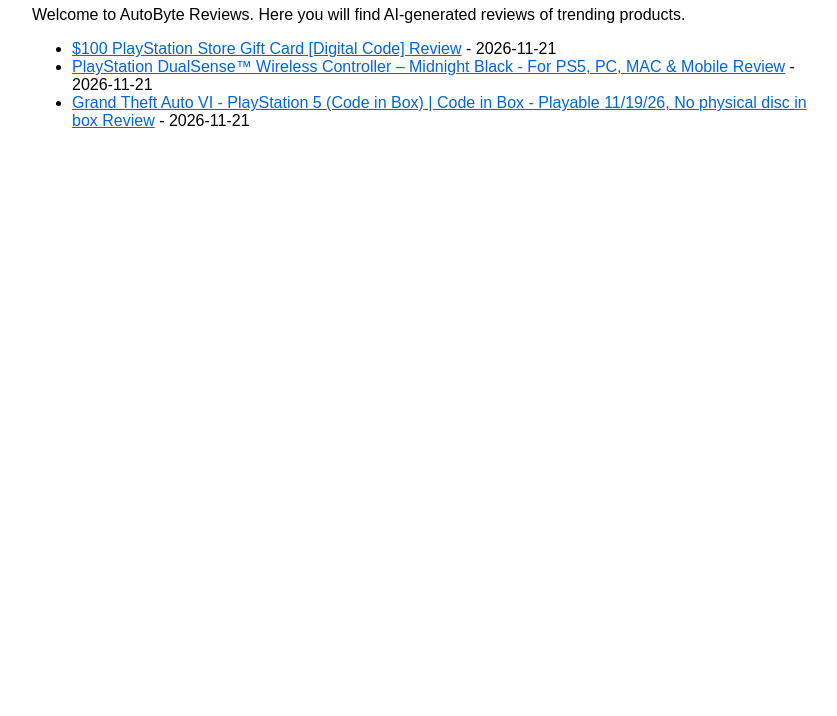
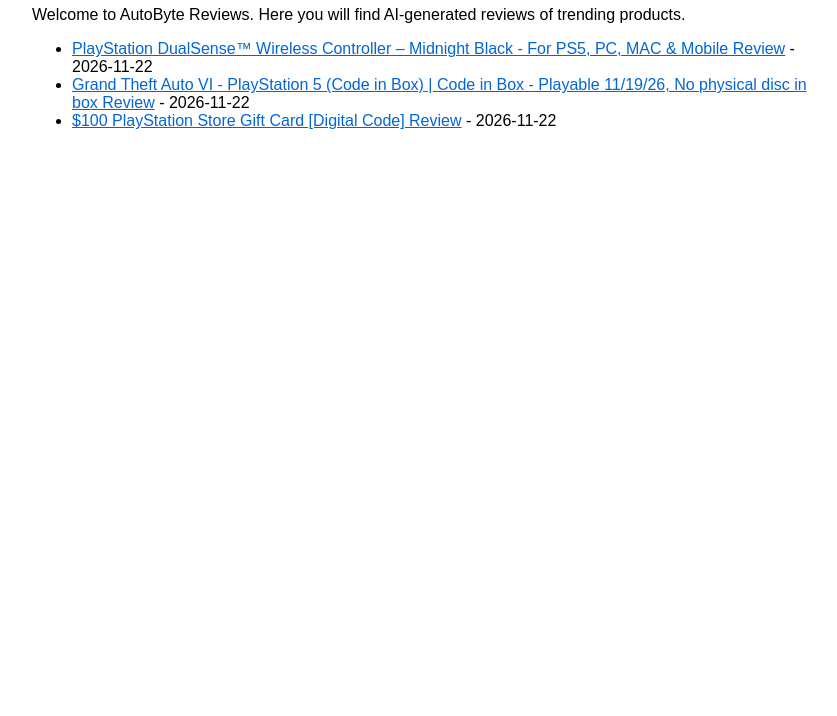
Before and after one commit to michaeldonahue2/autobytereviews, a plain HTML site: page docs/index.html in a window 1280 px wide. Shown: the part 84-800 px from the top of the page, without its empty margins (0-837 px from the left). Drawn offline with Linux system fonts and the light colour scheme.

Commit message:
chore: automated content update

```diff
--- a/docs/index.html
+++ b/docs/index.html
@@ -9,9 +9,9 @@
 <h1>AutoByte Reviews</h1>
 <p>Welcome to AutoByte Reviews. Here you will find AI-generated reviews of trending products.</p>
 <ul>
-<li><a href="100-playstation-store-gift-card-digital-code.html">$100 PlayStation Store Gift Card [Digital Code] Review</a> - 2026-11-21</li>
-<li><a href="playstation-dualsense-wireless-controller-midnight-black-for-ps5-pc-mac-mobile.html">PlayStation DualSense™ Wireless Controller – Midnight Black - For PS5, PC, MAC & Mobile Review</a> - 2026-11-21</li>
-<li><a href="grand-theft-auto-vi-playstation-5-code-in-box-code-in-box-playable-11-19-26-no-physical-disc-in-box.html">Grand Theft Auto VI - PlayStation 5 (Code in Box) | Code in Box - Playable 11/19/26, No physical disc in box Review</a> - 2026-11-21</li>
+<li><a href="playstation-dualsense-wireless-controller-midnight-black-for-ps5-pc-mac-mobile.html">PlayStation DualSense™ Wireless Controller – Midnight Black - For PS5, PC, MAC & Mobile Review</a> - 2026-11-22</li>
+<li><a href="grand-theft-auto-vi-playstation-5-code-in-box-code-in-box-playable-11-19-26-no-physical-disc-in-box.html">Grand Theft Auto VI - PlayStation 5 (Code in Box) | Code in Box - Playable 11/19/26, No physical disc in box Review</a> - 2026-11-22</li>
+<li><a href="100-playstation-store-gift-card-digital-code.html">$100 PlayStation Store Gift Card [Digital Code] Review</a> - 2026-11-22</li>
 </ul>
 </body>
 </html>
```
